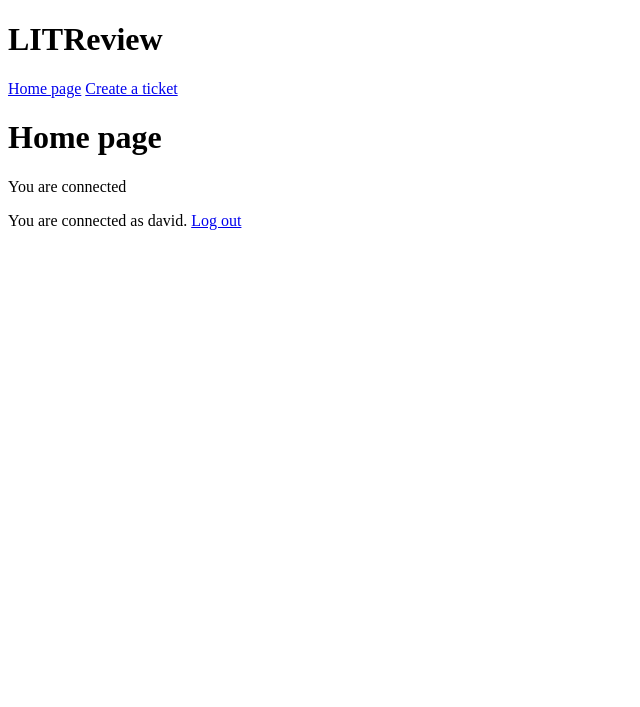
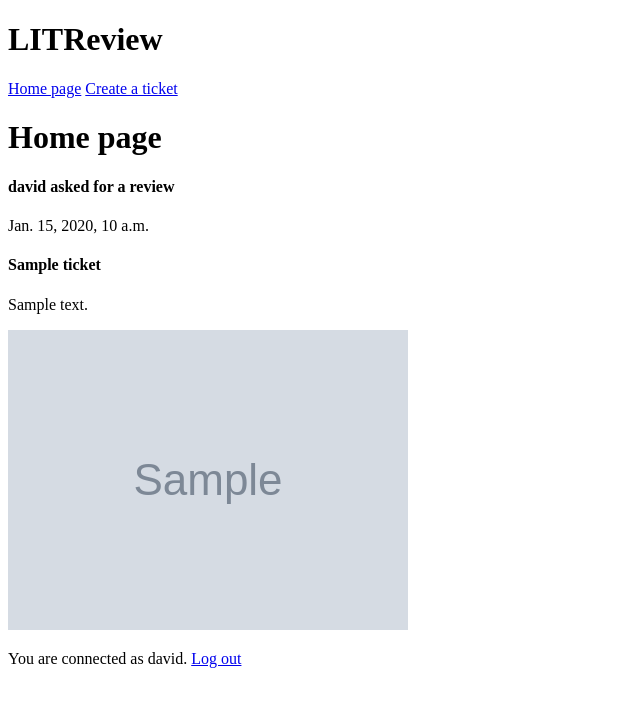
Before and after one commit to DavidPerelroizen/P09, a Django app: template feedapp/templates/feedapp/home_page.html in a window 1280 px wide. Shown: the top 707 px of the page, without its empty margins (0-640 px from the left). Run offline with Django 4.2, Linux system fonts and the light colour scheme; the template is opened without the code that fills it: values that come from a table or form of the project are taken from there, others are empty; a user stored in the database is signed in; data comes from the database, SQL or seed files in the repository; tables that the repository leaves empty hold one stand-in row (values such as "Sample post"); grey boxes marked "Sample" are stand-in pictures.

Commit message:
Updated homepage so that tickets would be displayed

```diff
--- a/feedapp/templates/feedapp/home_page.html
+++ b/feedapp/templates/feedapp/home_page.html
@@ -1,5 +1,15 @@
 {% extends 'base.html' %}
     {% block content %}
-    <h1>Home page</h1>
-        <p>You are connected</p>
+        <h1>Home page</h1>
+        {% for ticket in tickets %}
+            <div>
+                <h4>{{ ticket.user }} asked for a review</h4>
+                <div>{{ ticket.time_created }}</div>
+                <h4>{{ ticket.title }}</h4>
+                <p>{{ ticket.description }}</p>
+                {% if ticket.image.url is not None %}
+                    <img src="{{ ticket.image.url }}">
+                {% endif %}
+            </div>
+        {% endfor %}
     {% endblock content %}
```
